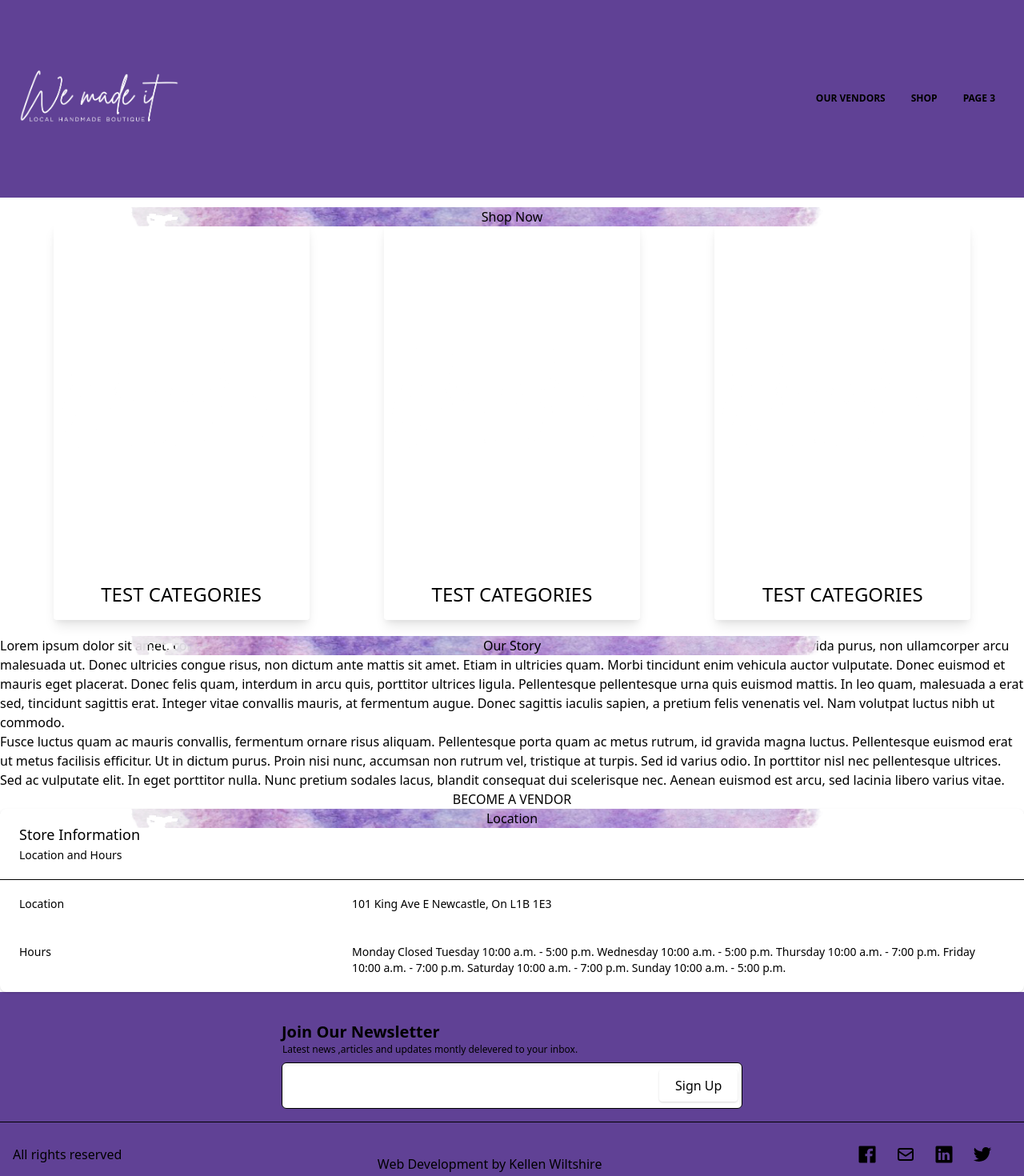
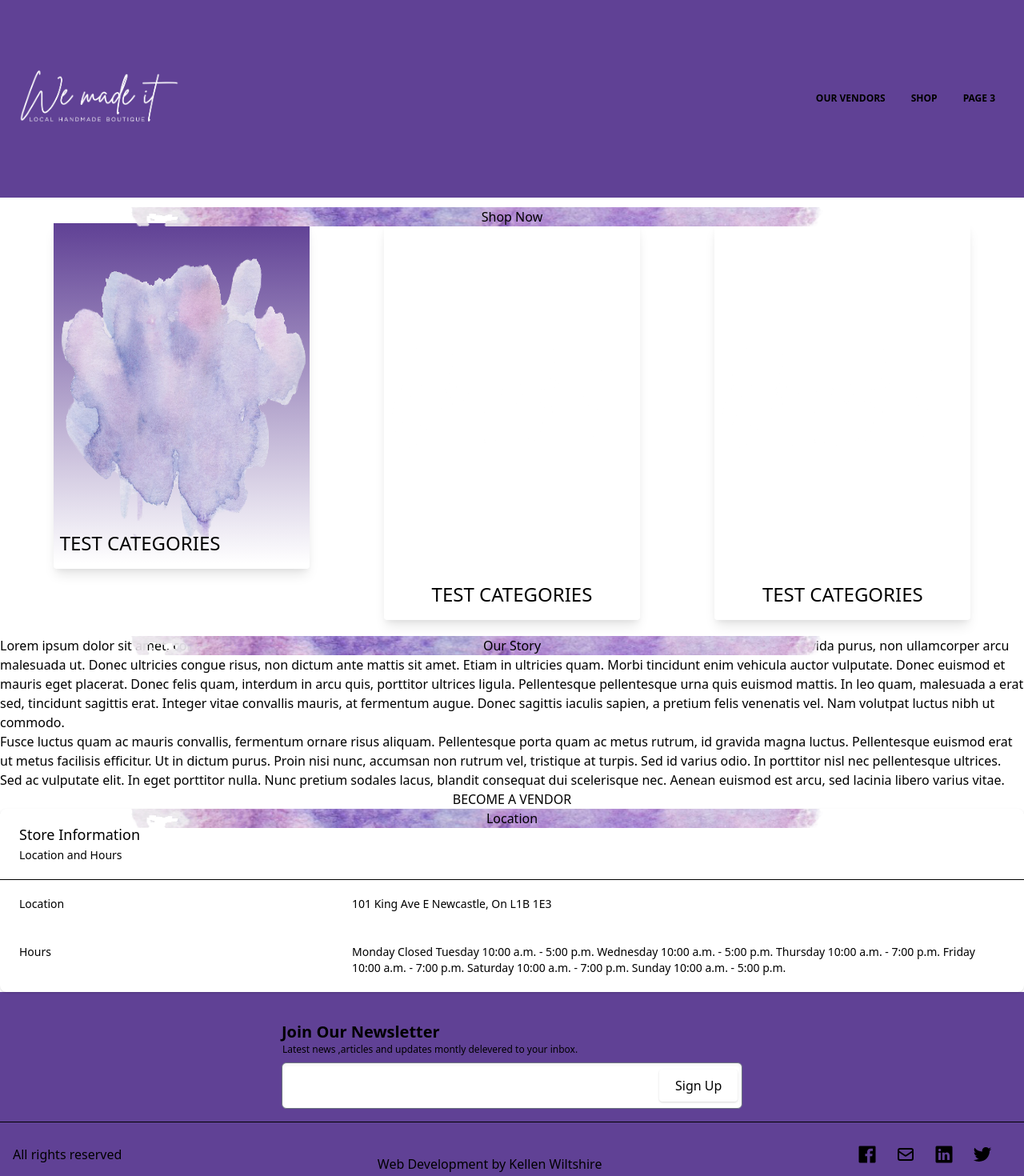
Before and after one commit to kellenwiltshire/we-made-it, a Next.js app: page / in a window 1280 px wide. Shown: the top 1470 px of the page at 80% size. Built offline with nearby package versions, Linux system fonts and the light colour scheme.

Commit message:
Working on Layout for Categories

```diff
--- a/components/Categories/Categories.js
+++ b/components/Categories/Categories.js
@@ -12,20 +12,17 @@ function Categories() {
 				}}
 			>
 				<a>
-					<div className='bg-white w-28 sm:w-40 md:w-80 shadow-lg cursor-pointer rounded transform hover:scale-105 duration-300 ease-in-out'>
-						<div
-							style={{
-								clipPath: 'polygon(0 0, 100% 0, 100% 100%, 0 80%)',
-							}}
-						>
+					<div className='flex bg-white w-28 sm:w-40 md:w-80 shadow-lg cursor-pointer rounded transform hover:scale-105 duration-300 ease-in-out'>
+						<div>
 							<Image
-								src='/Plain-Logo-White.png'
+								src='/small-purple-splash.png'
 								alt=''
 								height={800}
 								width={600}
+								className='bg-gradient-to-b from-dark-purple'
 							/>
 						</div>
-						<div className='p-4'>
+						<div className='absolute z-10 bottom-4 left-2'>
 							<h2 className='text-xs sm:text-base md:text-2xl uppercase text-center'>
 								Test Categories
 							</h2>
--- a/pages/Shop/shop.js
+++ b/pages/Shop/shop.js
@@ -1,5 +1,12 @@
+import Categories from '../../components/Categories/Categories';
+import Headers from '../../components/Layout/Headers';
 import Layout from '../../components/Layout/Layout';
 
 export default function Shop() {
-	return <Layout></Layout>;
+	return (
+		<Layout>
+			<Headers title='Shop Our Handmade Items' />
+			<Categories />
+		</Layout>
+	);
 }
--- a/tailwind.config.js
+++ b/tailwind.config.js
@@ -10,5 +10,5 @@ module.exports = {
 	variants: {
 		extend: {},
 	},
-	plugins: [],
+	plugins: [require('@tailwindcss/forms')],
 };
```
Also changed, not shown: public/small-purple-splash.png (added).
